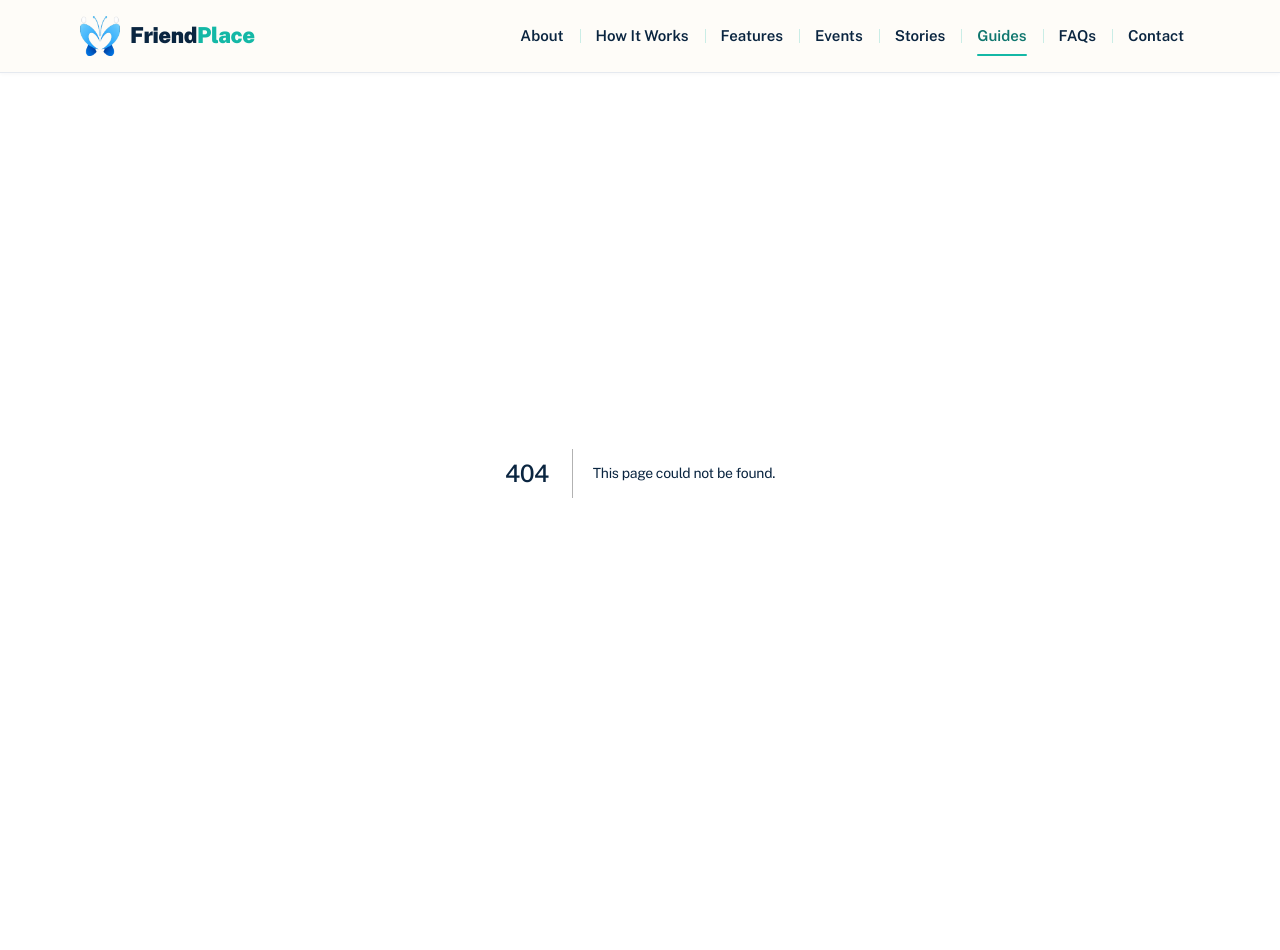
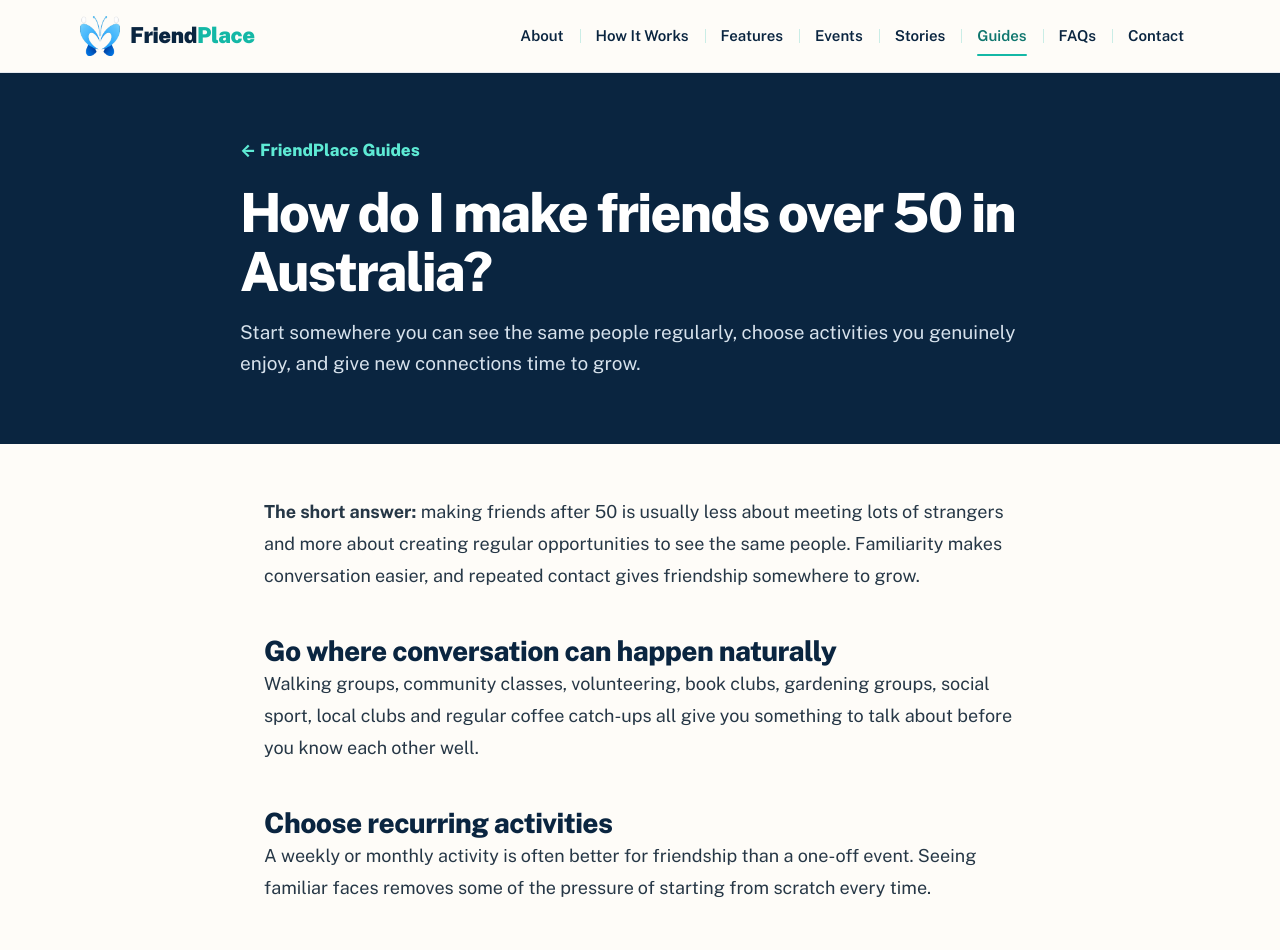
Before and after one commit to garrywills-gif/friendplace-website, a Next.js app: page /guides/how-to-make-friends-over-50-australia in a window 1280 px wide. Before the commit this address had no page. Shown: the top 950 px of the page. Built offline with nearby package versions, Linux system fonts and the light colour scheme.

Commit message:
Add AEO guide for making friends over 50

```diff
--- /dev/null
+++ b/app/guides/how-to-make-friends-over-50-australia/page.tsx
@@ -0,0 +1,63 @@
+import type { Metadata } from 'next';
+import Link from 'next/link';
+
+export const metadata: Metadata = {
+  title: 'How Do I Make Friends Over 50 in Australia?',
+  description: 'Practical ways to make new friends after 50 in Australia, meet people locally and build genuine friendships without dating apps or awkward pressure.',
+  alternates: { canonical: '/guides/how-to-make-friends-over-50-australia' },
+  openGraph: {
+    title: 'How Do I Make Friends Over 50 in Australia?',
+    description: 'Simple, low-pressure ways to meet people and build genuine friendships after 50.',
+    url: '/guides/how-to-make-friends-over-50-australia',
+    type: 'article',
+  },
+};
+
+const faq = [
+  { q: 'Is it normal to find it harder to make friends after 50?', a: 'Yes. Work, family changes, retirement, moving and changing routines can all reduce the number of new people we naturally meet. Making friends after 50 often works best through repeated, low-pressure contact.' },
+  { q: 'Where can I meet new people over 50?', a: 'Try recurring local activities such as walking groups, book clubs, volunteering, community centres, libraries, RSL or community clubs, hobby groups, classes and local events.' },
+  { q: 'Do I need to use a dating app to meet people?', a: 'No. If friendship is your goal, look for friendship-focused communities and local activities where shared interests give you a natural reason to talk.' },
+];
+
+export default function Guide() {
+  const schema = {
+    '@context': 'https://schema.org',
+    '@type': 'Article',
+    headline: 'How do I make friends over 50 in Australia?',
+    description: metadata.description,
+    author: { '@type': 'Organization', name: 'FriendPlace' },
+    publisher: { '@type': 'Organization', name: 'FriendPlace', url: 'https://friendplace.com.au' },
+    mainEntityOfPage: 'https://friendplace.com.au/guides/how-to-make-friends-over-50-australia',
+  };
+  const faqSchema = {
+    '@context': 'https://schema.org',
+    '@type': 'FAQPage',
+    mainEntity: faq.map(item => ({ '@type': 'Question', name: item.q, acceptedAnswer: { '@type': 'Answer', text: item.a } })),
+  };
+
+  return <article style={{ background: '#FEFCF8', minHeight: '70vh' }}>
+    <script type="application/ld+json" dangerouslySetInnerHTML={{ __html: JSON.stringify(schema) }} />
+    <script type="application/ld+json" dangerouslySetInnerHTML={{ __html: JSON.stringify(faqSchema) }} />
+    <header style={{ background: '#0A2540', color: 'white', padding: '64px 24px' }}><div style={{ maxWidth: 800, margin: '0 auto' }}>
+      <Link href="/guides" style={{ color: '#5EEAD4', fontWeight: 800, textDecoration: 'none' }}>← FriendPlace Guides</Link>
+      <h1 style={{ color: '#FFFFFF', fontSize: 'clamp(34px, 6vw, 54px)', lineHeight: 1.08, letterSpacing: '-.035em', margin: '20px 0 16px' }}>How do I make friends over 50 in Australia?</h1>
+      <p style={{ fontSize: 19, lineHeight: 1.65, color: '#D7E2EC', margin: 0 }}>Start somewhere you can see the same people regularly, choose activities you genuinely enjoy, and give new connections time to grow.</p>
+    </div></header>
+    <div style={{ maxWidth: 800, margin: '0 auto', padding: '52px 24px 80px', color: '#263746', fontSize: 18, lineHeight: 1.8 }}>
+      <p><strong>The short answer:</strong> making friends after 50 is usually less about meeting lots of strangers and more about creating regular opportunities to see the same people. Familiarity makes conversation easier, and repeated contact gives friendship somewhere to grow.</p>
+      <h2 style={h2}>Go where conversation can happen naturally</h2><p>Walking groups, community classes, volunteering, book clubs, gardening groups, social sport, local clubs and regular coffee catch-ups all give you something to talk about before you know each other well.</p>
+      <h2 style={h2}>Choose recurring activities</h2><p>A weekly or monthly activity is often better for friendship than a one-off event. Seeing familiar faces removes some of the pressure of starting from scratch every time.</p>
+      <h2 style={h2}>Take one small next step</h2><p>If you enjoy talking with someone, suggest another coffee, ask whether they are coming next week, or mention another activity you both might enjoy. Most friendships grow through ordinary little invitations.</p>
+      <h2 style={h2}>Look locally</h2><p>Search by suburb, town or council area. Libraries, neighbourhood centres, community clubs, Men’s Sheds, U3A groups, volunteering organisations and local events can all be useful starting points.</p>
+      <aside style={callout}><strong style={{ color: '#0A2540' }}>Friendship, not dating.</strong><br/>FriendPlace is being built for adults who want genuine friendship and local connection — without swiping or dating pressure.</aside>
+      <h2 style={h2}>Frequently asked questions</h2>
+      {faq.map(item => <section key={item.q}><h3 style={h3}>{item.q}</h3><p>{item.a}</p></section>)}
+      <p><Link href="/guides/how-to-make-friends-after-retirement" style={link}>Next: How to make friends after retirement →</Link></p>
+    </div>
+  </article>;
+}
+
+const h2 = { color: '#0A2540', fontSize: 28, lineHeight: 1.25, marginTop: 40 } as const;
+const h3 = { color: '#0A2540', fontSize: 21, lineHeight: 1.35, marginTop: 28 } as const;
+const callout = { background: '#ECFDF9', border: '1px solid #99E6D9', borderRadius: 18, padding: 24, margin: '40px 0' } as const;
+const link = { color: '#0F766E', fontWeight: 800, textDecoration: 'none' } as const;
```
